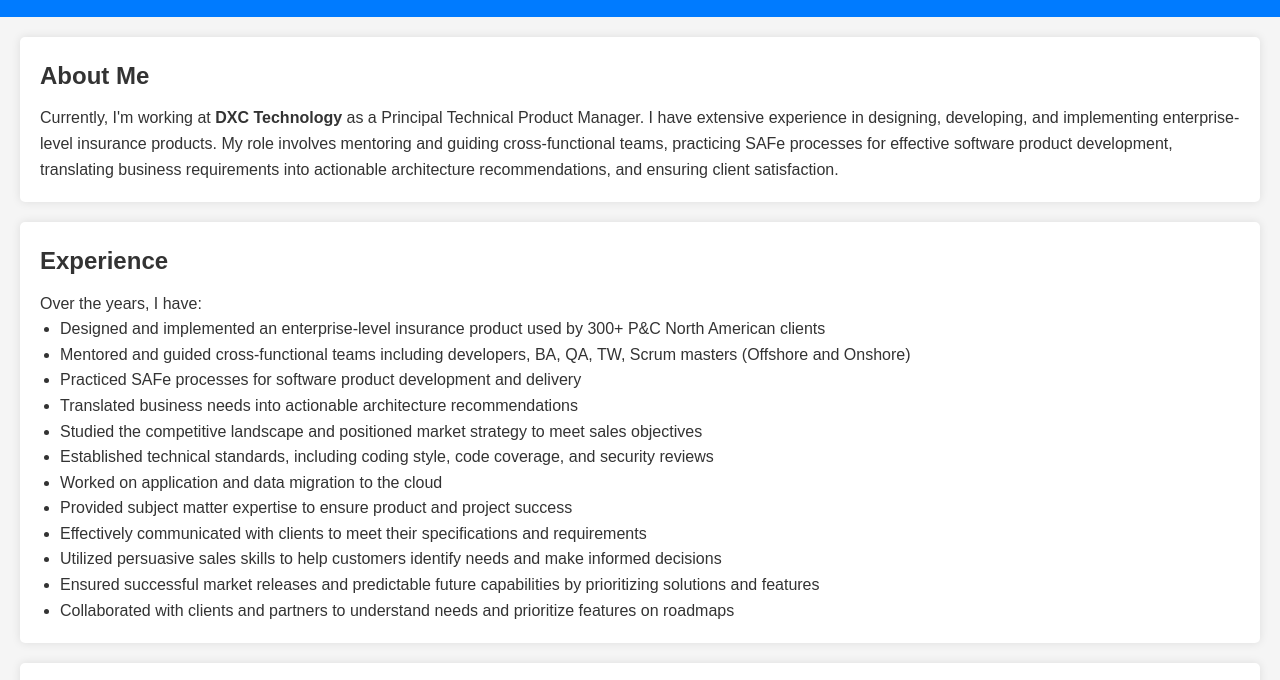
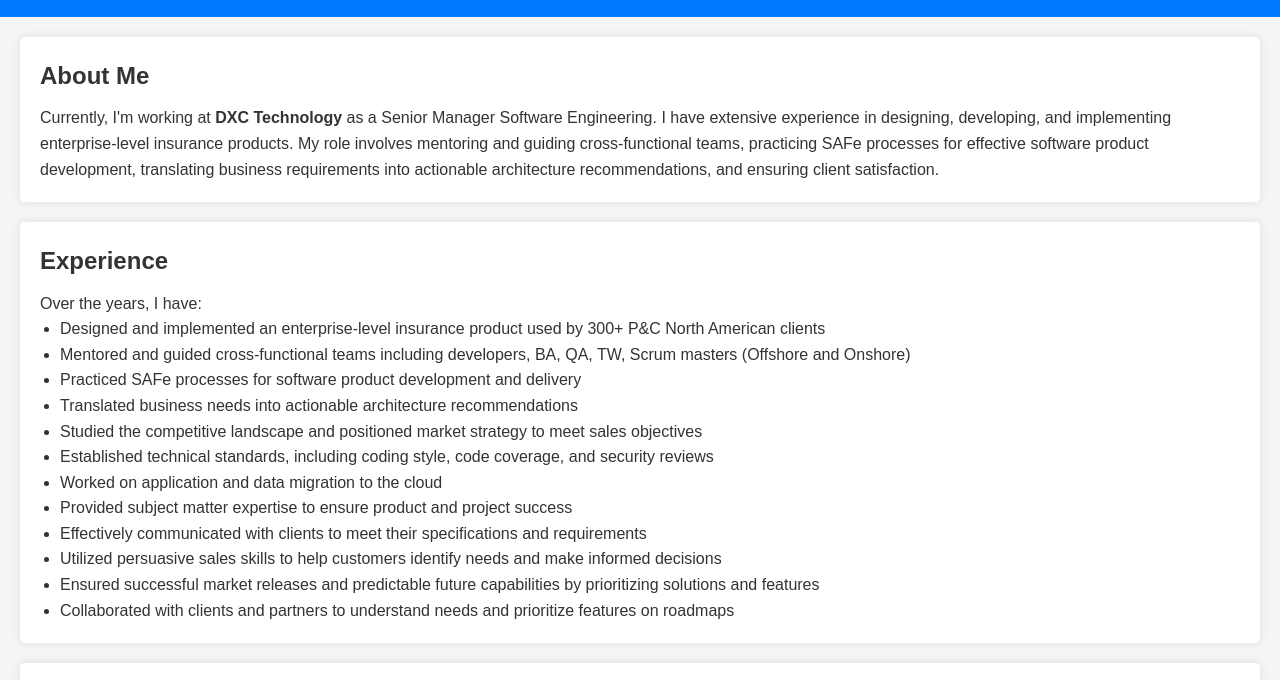
Before and after one commit to paragsarin/paragsarin.github.io, a plain HTML site: page index.html in a window 1280 px wide. Shown: the part 103-783 px from the top of the page. Drawn offline with Linux system fonts and the light colour scheme.

Commit message:
Update index.html

```diff
--- a/index.html
+++ b/index.html
@@ -15,7 +15,7 @@
 
     <section id="about">
     <h2>About Me</h2>
-    <p>Currently, I'm working at <strong>DXC Technology</strong> as a Principal Technical Product Manager. I have extensive experience in designing, developing, and implementing enterprise-level insurance products. My role involves mentoring and guiding cross-functional teams, practicing SAFe processes for effective software product development, translating business requirements into actionable architecture recommendations, and ensuring client satisfaction.</p>
+    <p>Currently, I'm working at <strong>DXC Technology</strong> as a Senior Manager Software Engineering. I have extensive experience in designing, developing, and implementing enterprise-level insurance products. My role involves mentoring and guiding cross-functional teams, practicing SAFe processes for effective software product development, translating business requirements into actionable architecture recommendations, and ensuring client satisfaction.</p>
 </section>
 
     <section id="experience">
```
